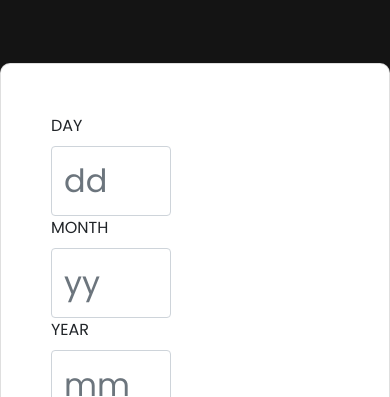
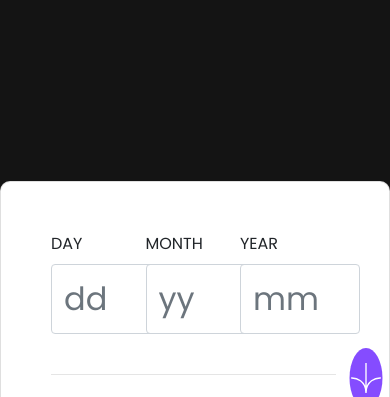
Before and after one commit to Naglaa99/age-calculator, a plain HTML site: page index.html in a window 390 px wide. Shown: the top 397 px of the page. Drawn offline with nearby package versions, Linux system fonts and the light colour scheme.

Commit message:
update in code

```diff
--- a/age.css
+++ b/age.css
@@ -71,3 +71,16 @@
   color: rgb(230, 45, 45);
   font-size: 11px;
 }
+
+@media(max-width: 375px) {
+  .card {
+    width: 350px;
+  }
+
+  input[type="number"] {
+    font-size: 20px;
+    width: 100%
+  }
+
+
+}
--- a/index.html
+++ b/index.html
@@ -18,19 +18,19 @@
     <div class="container">
       <form onsubmit="return validateForm()">
         <div class="row">
-          <div class="col-sm-3">
+          <div class=" col-3">
             <label for="day" class="form-label">DAY</label>
             <input type="number" class="form-control" id="day" value="day" placeholder="dd" required>
             <span id="error-day" class="message"></span>
 
           </div>
-          <div class="col-sm-3">
+          <div class=" col-3">
             <label for="month" class="form-label">MONTH</label>
             <input type="number" class="form-control" id="month" value="month" placeholder="yy" required>
             <span id="error-month" class="message"></span>
 
           </div>
-          <div class="col-sm-3 ">
+          <div class=" col-3">
             <label for="year" class="form-label">YEAR</label>
             <input type="number" class="form-control" id="year" value="year" placeholder="mm" required>
             <span id="error-year" class="message"></span>
@@ -38,10 +38,10 @@
           </div>
         </div>
         <div class="row mt-4">
-          <div class="col-sm-10">
+          <div class="col-10">
             <hr>
           </div>
-          <div class="col-sm-2 d-flex">
+          <div class="col-2 d-flex">
             <button type="submit"><img src="./assets/images/icon-arrow.svg" /></button>
 
           </div>
```
Also changed, not shown: 1 other file. Lines whose indentation alone changed are shown as unchanged.
